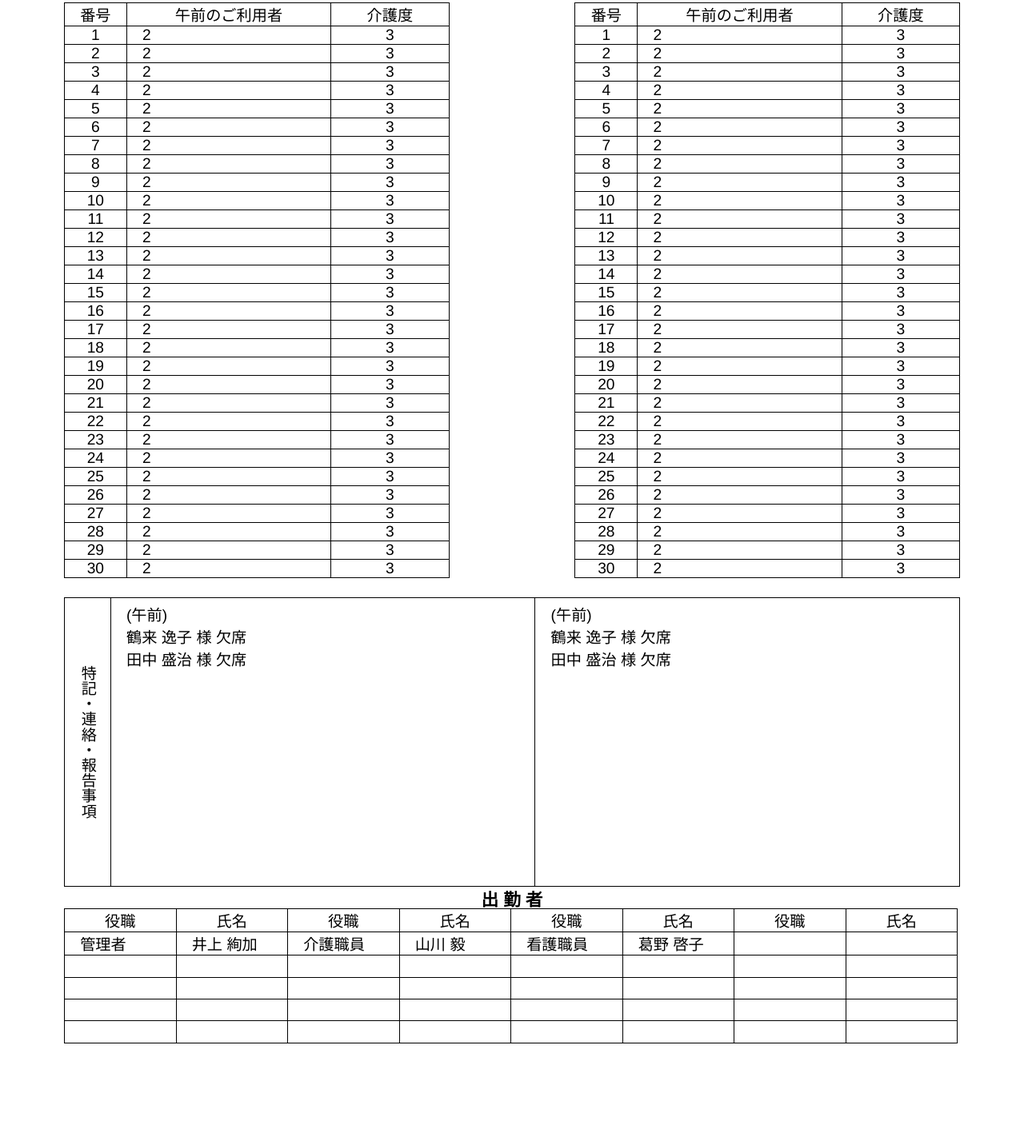
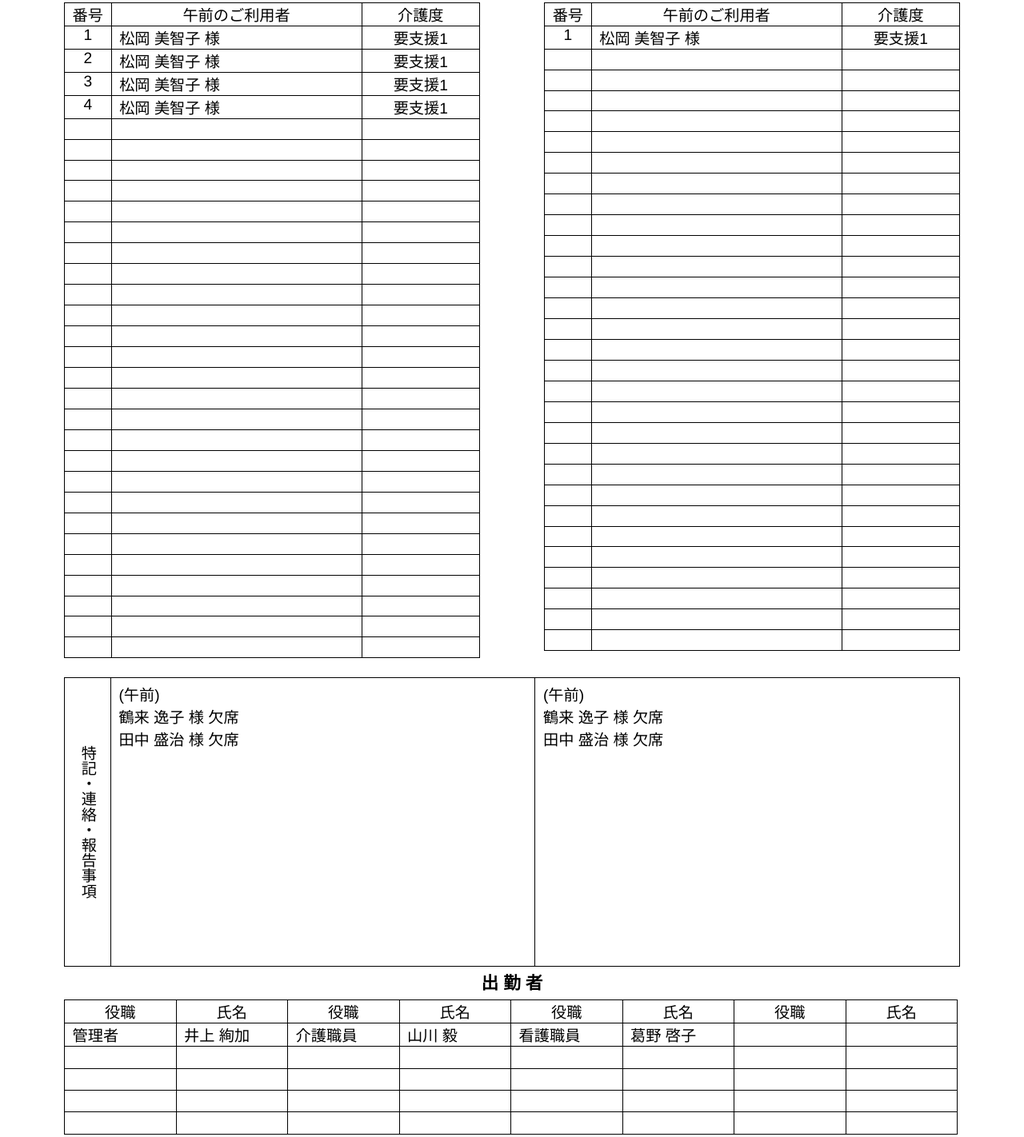
Before and after one commit to Skyfury2651/demo-pug, a plain HTML site: page index.pug in a window 1280 px wide. Shown: the part 251-1673 px from the top of the page at 80% size. Before the commit the page ends 1642 px from the top, so only its background shows below. Drawn offline with nearby package versions, Linux system fonts and the light colour scheme; files that its build step writes are made by us from their sources.

Commit message:
update index template

```diff
--- a/index.pug
+++ b/index.pug
@@ -60,11 +60,17 @@ link(rel='stylesheet', type='text/css', href='../style.css')
     - var n = 0;
     .body
       while n < 30
-        - n = n+1
-        .row
-          .cell.col1 #{n}
-          .cell.col2 2
-          .cell.col3 3
+        if data.blocks.third[n]
+          .row
+            .cell.col1 #{n + 1}
+            span.cell.col2= data.blocks.third[n].col2
+            span.cell.col3= data.blocks.third[n].col3
+        else
+          .row
+            .cell.col1
+            .cell.col2
+            .cell.col3
+        - n = n + 1
 
   .fourth-block.table
     .header
@@ -75,11 +81,17 @@ link(rel='stylesheet', type='text/css', href='../style.css')
     - var n = 0;
     .body
       while n < 30
-        - n = n+1
-        .row
-          .cell.col1 #{n}
-          .cell.col2 2
-          .cell.col3 3
+        if data.blocks.fourth[n]
+          .row
+            .cell.col1 #{n + 1}
+            span.cell.col2= data.blocks.fourth[n].col2
+            span.cell.col3= data.blocks.fourth[n].col3
+        else
+          .row
+            .cell.col1
+            .cell.col2
+            .cell.col3
+        - n = n + 1
 
 .fifth-block.table
   .header
@@ -103,28 +115,30 @@ link(rel='stylesheet', type='text/css', href='../style.css')
     .body
       while n < 5
         .row
-          .cell.col1
-              if data.blocks.sixth[n]
+          if data.blocks.sixth[n]
+            .cell.col1
                 span #{data.blocks.sixth[n].col1}
-          .cell.col2
-              if data.blocks.sixth[n]
+            .cell.col2
                 span #{data.blocks.sixth[n].col2}
-          .cell.col3
-              if data.blocks.sixth[n]
+            .cell.col3
                 span #{data.blocks.sixth[n].col3}
-          .cell.col4
-              if data.blocks.sixth[n]
+            .cell.col4
                 span #{data.blocks.sixth[n].col4}
-          .cell.col5
-              if data.blocks.sixth[n]
+            .cell.col5
                 span #{data.blocks.sixth[n].col5}
-          .cell.col6
-              if data.blocks.sixth[n]
+            .cell.col6
                 span #{data.blocks.sixth[n].col6}
-          .cell.col7
-              if data.blocks.sixth[n]
+            .cell.col7
                 span #{data.blocks.sixth[n].col7}
-          .cell.col8
-              if data.blocks.sixth[n]
-                span #{data.blocks.sixth[n].col8}
+            .cell.col8
+              span #{data.blocks.sixth[n].col8}
+          else
+            .cell.col1
+            .cell.col2
+            .cell.col3
+            .cell.col4
+            .cell.col5
+            .cell.col6
+            .cell.col7
+            .cell.col8
         - n = n + 1
--- a/style.scss
+++ b/style.scss
@@ -70,17 +70,21 @@ body {
             flex-direction: row;
         }
     }
+
+    .cell {
+        min-height: 1.3rem;
+    }
     .col1 {
         width: 2rem;
         text-align: center;
     }
 
     .col2 {
-        width: 11.25rem;
+        width: 15.25rem;
     }
 
     .col3 {
-        width: 5.625rem;
+        width: 6.625rem;
         text-align: center;
     }
 }
@@ -108,6 +112,11 @@ body {
 .sixth-block  {
     margin-top: 0.313rem;
     margin-bottom: 0.313rem;
+    .title {
+        margin-top: 0.5rem;
+        margin-bottom: 0.5rem;
+    }
+
     .body {
         flex-direction: column;
         .row {
@@ -116,8 +125,10 @@ body {
         }
     }
     .cell {
-        width: 5.215rem;
+        width: 6.215rem;
         min-height: 1.375rem;
+        padding-left: 0.2rem;
+        padding-right: 0.2rem;
     }
 }
 
@@ -129,8 +140,8 @@ body {
             border-top: 1px solid;
             border-bottom: 1px solid;
             border-left: 1px solid;
-            padding-left: 1rem;
-            padding-right: 1rem;
+            padding-left: 0.5rem;
+            padding-right: 0.5rem;
         }
         .cell:last-child {
             border-right: 1px solid;
@@ -141,8 +152,8 @@ body {
         .cell {
             border-bottom: 1px solid;
             border-left: 1px solid;
-            padding-left: 1rem;
-            padding-right: 1rem;
+            padding-left: 0.5rem;
+            padding-right: 0.5rem;
         }
         .cell:last-child {
             border-right: 1px solid;
--- a/variables.pug
+++ b/variables.pug
@@ -47,6 +47,35 @@ block vars
           col1: '井上絢加',
           col2: '井上絢加'
         },
+        third: [
+          {
+            col1: '',
+            col2: '松岡 美智子 様',
+            col3: '要支援1'
+          },
+          {
+            col1: '',
+            col2: '松岡 美智子 様',
+            col3: '要支援1'
+          },
+          {
+            col1: '',
+            col2: '松岡 美智子 様',
+            col3: '要支援1'
+          },
+          {
+            col1: '',
+            col2: '松岡 美智子 様',
+            col3: '要支援1'
+          }
+        ],
+        fourth: [
+          {
+            col1: '',
+            col2: '松岡 美智子 様',
+            col3: '要支援1'
+          }
+        ],
         fifth: {
           col2 : '(午前) <br> 鶴来 逸子 様 欠席 <br>田中 盛治 様 欠席',
           col3 : '(午前) <br> 鶴来 逸子 様 欠席 <br>田中 盛治 様 欠席'
```
Also changed, not shown: index/index.html, style.css, 1 other file.
